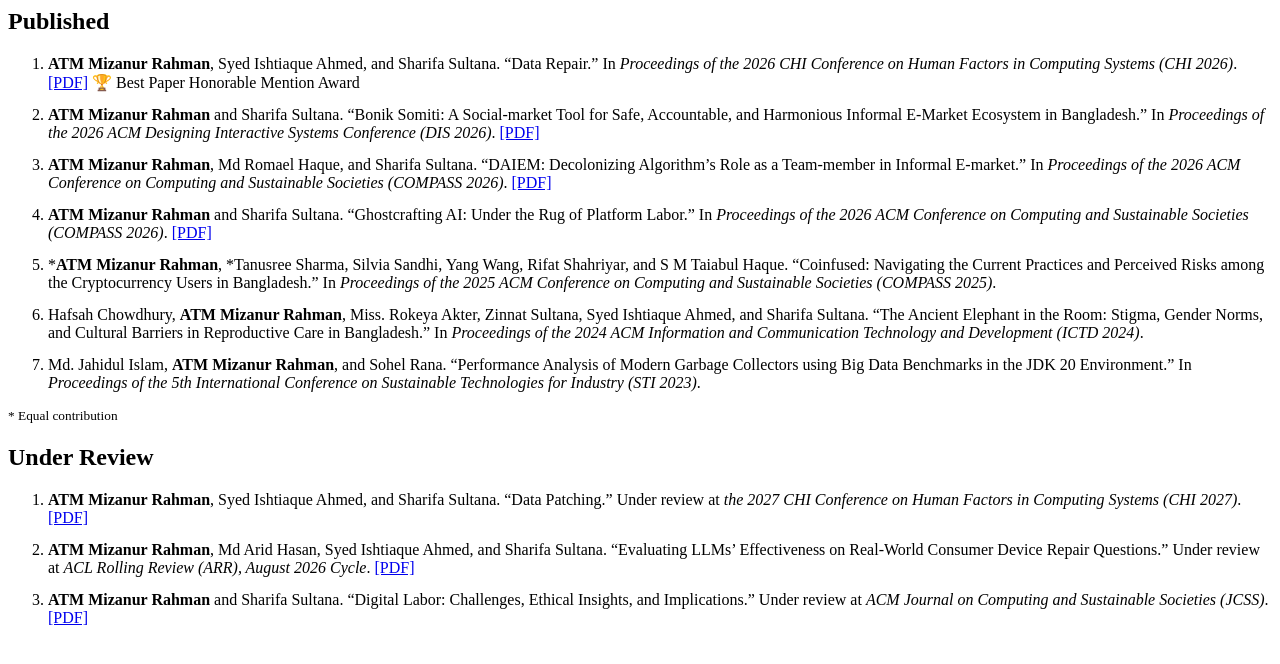
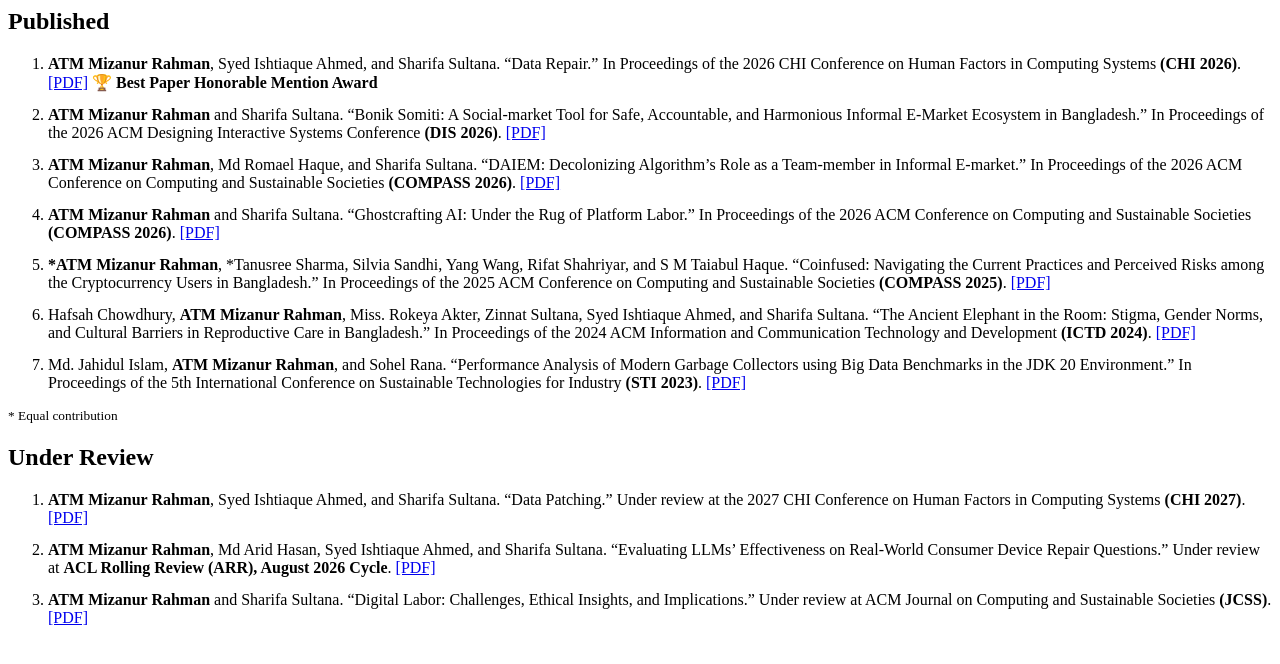
Before and after one commit to ATM-Mizanur-Rahman/ATM-Mizanur-Rahman.github.io, a Jekyll site: the page _pages/publications.html, which Jekyll copies as it is, in a window 1280 px wide. Shown: the top 664 px of the page. Built offline with Jekyll 4.4.1, drawn with Linux system fonts in a browser that asks for light colours.

Commit message:
Update publications.html

```diff
--- a/_pages/publications.html
+++ b/_pages/publications.html
@@ -2,27 +2,27 @@
 
 <h2>Published</h2>
 <ol class="pubs">
-  <li><strong>ATM Mizanur Rahman</strong>, Syed Ishtiaque Ahmed, and Sharifa Sultana. “Data Repair.” In <em>Proceedings of the 2026 CHI Conference on Human Factors in Computing Systems (CHI 2026)</em>. <a href="https://dl.acm.org/doi/pdf/10.1145/3772318.3790962">[PDF]</a> 🏆 Best Paper Honorable Mention Award</li>
+  <li><strong>ATM Mizanur Rahman</strong>, Syed Ishtiaque Ahmed, and Sharifa Sultana. “Data Repair.” In Proceedings of the 2026 CHI Conference on Human Factors in Computing Systems <strong>(CHI 2026)</strong>. <a href="https://dl.acm.org/doi/full/10.1145/3772318.3790962">[PDF]</a> 🏆 <strong>Best Paper Honorable Mention Award</strong></li>
 
-  <li><strong>ATM Mizanur Rahman</strong> and Sharifa Sultana. “Bonik Somiti: A Social-market Tool for Safe, Accountable, and Harmonious Informal E-Market Ecosystem in Bangladesh.” In <em>Proceedings of the 2026 ACM Designing Interactive Systems Conference (DIS 2026)</em>. <a href="https://dl.acm.org/doi/10.1145/3800645.3812955">[PDF]</a></li>
+  <li><strong>ATM Mizanur Rahman</strong> and Sharifa Sultana. “Bonik Somiti: A Social-market Tool for Safe, Accountable, and Harmonious Informal E-Market Ecosystem in Bangladesh.” In Proceedings of the 2026 ACM Designing Interactive Systems Conference <strong>(DIS 2026)</strong>. <a href="https://dl.acm.org/doi/full/10.1145/3800645.3812955">[PDF]</a></li>
 
-  <li><strong>ATM Mizanur Rahman</strong>, Md Romael Haque, and Sharifa Sultana. “DAIEM: Decolonizing Algorithm’s Role as a Team-member in Informal E-market.” In <em>Proceedings of the 2026 ACM Conference on Computing and Sustainable Societies (COMPASS 2026)</em>. <a href="https://arxiv.org/abs/2506.12910">[PDF]</a></li>
+  <li><strong>ATM Mizanur Rahman</strong>, Md Romael Haque, and Sharifa Sultana. “DAIEM: Decolonizing Algorithm’s Role as a Team-member in Informal E-market.” In Proceedings of the 2026 ACM Conference on Computing and Sustainable Societies <strong>(COMPASS 2026)</strong>. <a href="https://dl.acm.org/doi/10.1145/3811242.3819090">[PDF]</a></li>
 
-  <li><strong>ATM Mizanur Rahman</strong> and Sharifa Sultana. “Ghostcrafting AI: Under the Rug of Platform Labor.” In <em>Proceedings of the 2026 ACM Conference on Computing and Sustainable Societies (COMPASS 2026)</em>. <a href="https://arxiv.org/abs/2512.21649">[PDF]</a></li>
+  <li><strong>ATM Mizanur Rahman</strong> and Sharifa Sultana. “Ghostcrafting AI: Under the Rug of Platform Labor.” In Proceedings of the 2026 ACM Conference on Computing and Sustainable Societies <strong>(COMPASS 2026)</strong>. <a href="https://dl.acm.org/doi/10.1145/3811242.3819087">[PDF]</a></li>
 
-  <li>*<strong>ATM Mizanur Rahman</strong>, *Tanusree Sharma, Silvia Sandhi, Yang Wang, Rifat Shahriyar, and S M Taiabul Haque. “Coinfused: Navigating the Current Practices and Perceived Risks among the Cryptocurrency Users in Bangladesh.” In <em>Proceedings of the 2025 ACM Conference on Computing and Sustainable Societies (COMPASS 2025)</em>.</li>
+  <li><strong>*ATM Mizanur Rahman</strong>, *Tanusree Sharma, Silvia Sandhi, Yang Wang, Rifat Shahriyar, and S M Taiabul Haque. “Coinfused: Navigating the Current Practices and Perceived Risks among the Cryptocurrency Users in Bangladesh.” In Proceedings of the 2025 ACM Conference on Computing and Sustainable Societies <strong>(COMPASS 2025)</strong>. <a href="https://dl.acm.org/doi/pdf/10.1145/3715335.3735466">[PDF]</a></li>
 
-  <li>Hafsah Chowdhury, <strong>ATM Mizanur Rahman</strong>, Miss. Rokeya Akter, Zinnat Sultana, Syed Ishtiaque Ahmed, and Sharifa Sultana. “The Ancient Elephant in the Room: Stigma, Gender Norms, and Cultural Barriers in Reproductive Care in Bangladesh.” In <em>Proceedings of the 2024 ACM Information and Communication Technology and Development (ICTD 2024)</em>.</li>
+  <li>Hafsah Chowdhury, <strong>ATM Mizanur Rahman</strong>, Miss. Rokeya Akter, Zinnat Sultana, Syed Ishtiaque Ahmed, and Sharifa Sultana. “The Ancient Elephant in the Room: Stigma, Gender Norms, and Cultural Barriers in Reproductive Care in Bangladesh.” In Proceedings of the 2024 ACM Information and Communication Technology and Development <strong>(ICTD 2024)</strong>. <a href="https://dl.acm.org/doi/10.1145/3700794.3700797">[PDF]</a></li>
 
-  <li>Md. Jahidul Islam, <strong>ATM Mizanur Rahman</strong>, and Sohel Rana. “Performance Analysis of Modern Garbage Collectors using Big Data Benchmarks in the JDK 20 Environment.” In <em>Proceedings of the 5th International Conference on Sustainable Technologies for Industry (STI 2023)</em>.</li>
+  <li>Md. Jahidul Islam, <strong>ATM Mizanur Rahman</strong>, and Sohel Rana. “Performance Analysis of Modern Garbage Collectors using Big Data Benchmarks in the JDK 20 Environment.” In Proceedings of the 5th International Conference on Sustainable Technologies for Industry <strong>(STI 2023)</strong>. <a href="https://ieeexplore.ieee.org/abstract/document/10464900">[PDF]</a></li>
 </ol>
 <p><small>* Equal contribution</small></p>
 
 <h2>Under Review</h2>
 <ol class="pubs">
-  <li><strong>ATM Mizanur Rahman</strong>, Syed Ishtiaque Ahmed, and Sharifa Sultana. “Data Patching.” Under review at <em>the 2027 CHI Conference on Human Factors in Computing Systems (CHI 2027)</em>. <a href="https://arxiv.org/abs/2609.28777">[PDF]</a></li>
+  <li><strong>ATM Mizanur Rahman</strong>, Syed Ishtiaque Ahmed, and Sharifa Sultana. “Data Patching.” Under review at the 2027 CHI Conference on Human Factors in Computing Systems <strong>(CHI 2027)</strong>. <a href="https://arxiv.org/abs/2609.28777">[PDF]</a></li>
 
-  <li><strong>ATM Mizanur Rahman</strong>, Md Arid Hasan, Syed Ishtiaque Ahmed, and Sharifa Sultana. “Evaluating LLMs’ Effectiveness on Real-World Consumer Device Repair Questions.” Under review at <em>ACL Rolling Review (ARR), August 2026 Cycle</em>. <a href="https://arxiv.org/abs/2606.03331">[PDF]</a></li>
+  <li><strong>ATM Mizanur Rahman</strong>, Md Arid Hasan, Syed Ishtiaque Ahmed, and Sharifa Sultana. “Evaluating LLMs’ Effectiveness on Real-World Consumer Device Repair Questions.” Under review at <strong>ACL Rolling Review (ARR), August 2026 Cycle</strong>. <a href="https://arxiv.org/abs/2606.03331">[PDF]</a></li>
 
-  <li><strong>ATM Mizanur Rahman</strong> and Sharifa Sultana. “Digital Labor: Challenges, Ethical Insights, and Implications.” Under review at <em>ACM Journal on Computing and Sustainable Societies (JCSS)</em>. <a href="https://scholar.google.com/citations?view_op=view_citation&amp;hl=en&amp;user=4FqBS2QAAAAJ&amp;citation_for_view=4FqBS2QAAAAJ:LkGwnXOMwfcC">[PDF]</a></li>
+  <li><strong>ATM Mizanur Rahman</strong> and Sharifa Sultana. “Digital Labor: Challenges, Ethical Insights, and Implications.” Under review at ACM Journal on Computing and Sustainable Societies <strong>(JCSS)</strong>. <a href="https://arxiv.org/abs/2506.11788">[PDF]</a></li>
 </ol>
```
